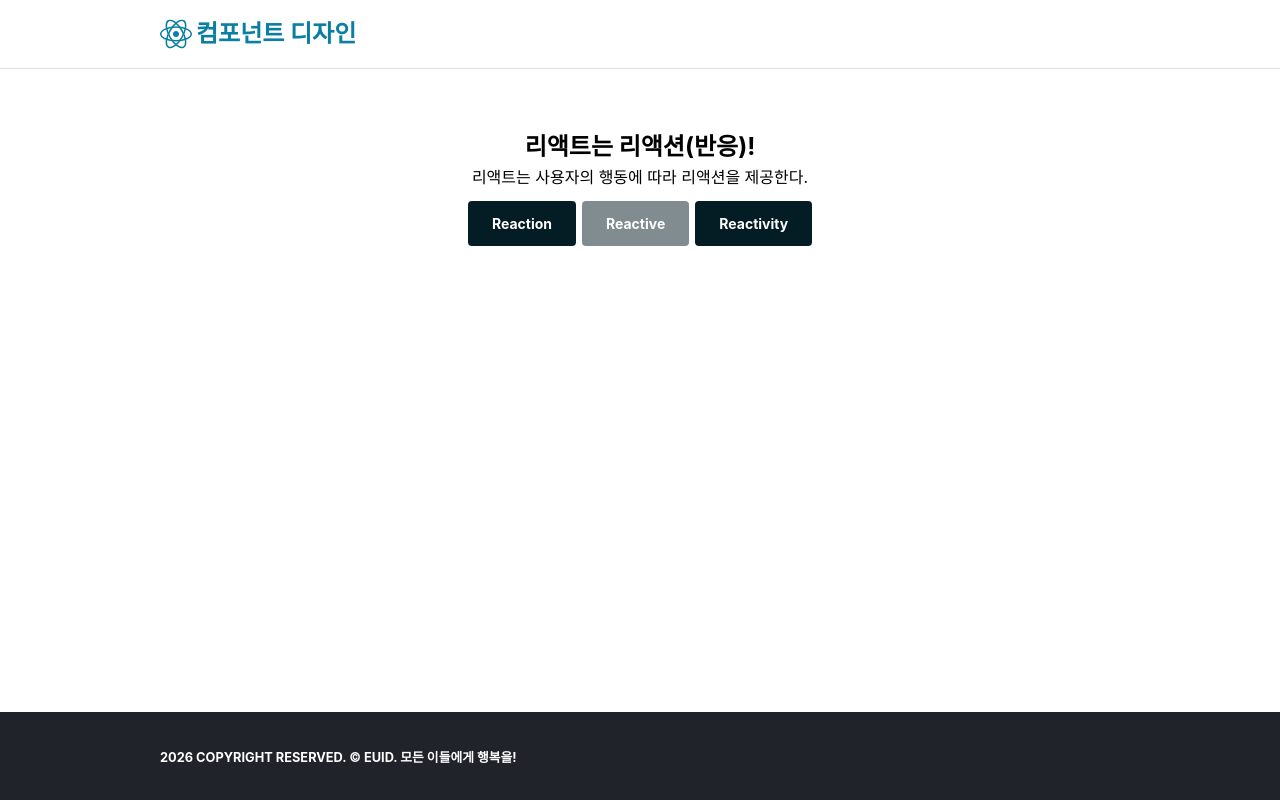
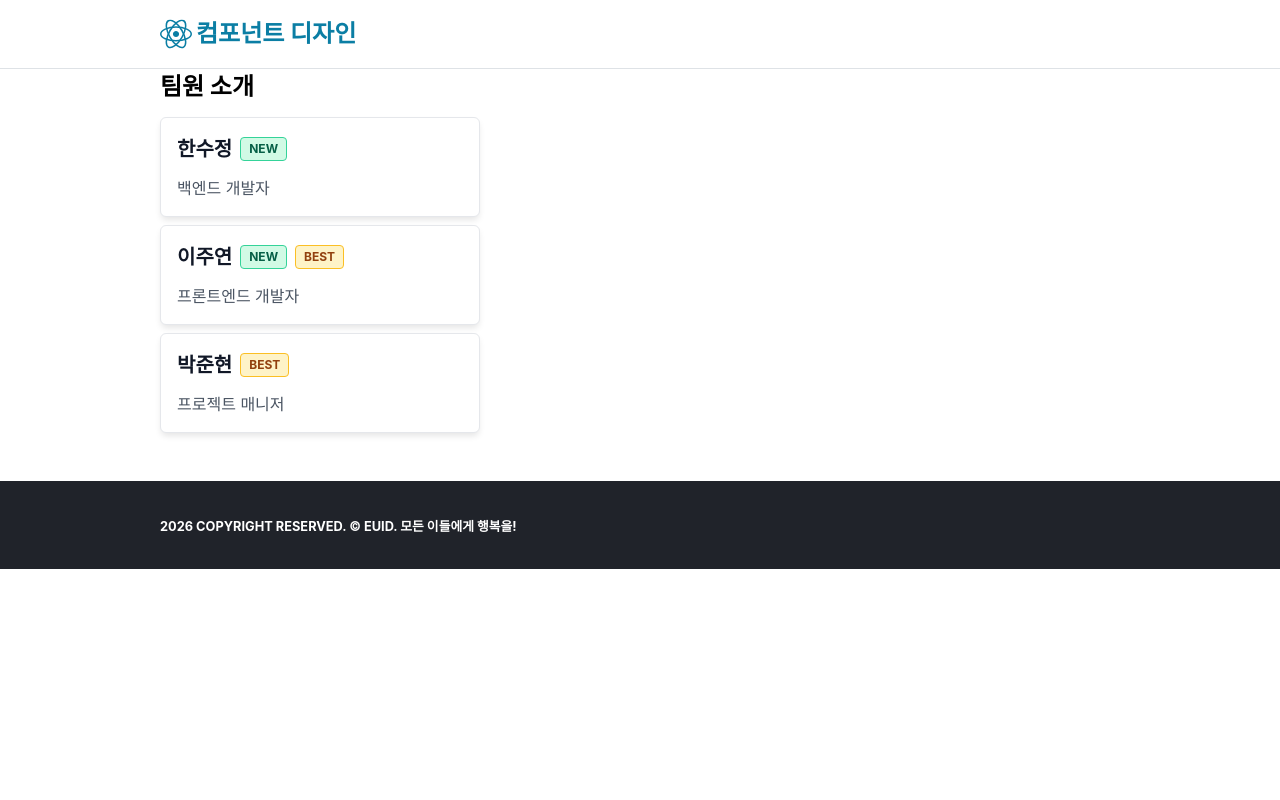
Before and after one commit to jyeonleee/likelion-16th-react, a React (Vite) app in the folder learning-react/02-State-이벤트-핸들링/: page / in a window 1280 px wide. Built offline with nearby package versions, Linux system fonts and the light colour scheme.

Commit message:
learn. 조건부 렌더링 - ConditionalRendering - ProfileCard - JSX 내부에 표현식 사용 - 함수 몸체 안에서 조건문 사용

```diff
--- a/learning-react/02-State-이벤트-핸들링/src/app/index.tsx
+++ b/learning-react/02-State-이벤트-핸들링/src/app/index.tsx
@@ -1,12 +1,7 @@
-// import Header from '@/components/Header'
-// import Footer from '@/components/Footer'
-// import Image from '@/components/Image'
-// import Section from '@/components/Section'
-// import Button from '@/components/Button'
+import { Footer, Header, Image, Wrapper } from "@/components";
+import { ConditionalRendering } from "@/learns";
+import S from "./style.module.css";
 
-import { Header, Footer, Image, Section, Button } from '@/components'
-
-import S from './style.module.css'
 
 export default function App() {
   return (
@@ -18,23 +13,13 @@
         </h2>
       </Header>
 
-      <Section title="리액트는 리액션(반응)!" isShowTitle>
-        <p>리액트는 사용자의 행동에 따라 리액션을 제공한다.</p>
-        <div
-          lang="en"
-          style={{ display: 'flex', gap: 6, marginBlockStart: 12 }}
-        >
-          <Button onNoti={() => alert('리액션!')}>Reaction</Button>
-          <Button onNoti={() => alert('리액티브!')} isDisabled>
-            Reactive
-          </Button>
-          <Button onNoti={() => alert('리액티비티!')}>Reactivity</Button>
-        </div>
-      </Section>
+      <Wrapper>
+        <ConditionalRendering />
+      </Wrapper>
 
-      <div data-placeholder />
+      {/* <div data-placeholder /> */}
 
-      <Footer slogan={'모든 이들에게 행복을!'} />
+      <Footer slogan={"모든 이들에게 행복을!"} />
     </div>
-  )
+  );
 }
--- a/learning-react/02-State-이벤트-핸들링/src/components/index.ts
+++ b/learning-react/02-State-이벤트-핸들링/src/components/index.ts
@@ -13,3 +13,4 @@
 export { default as Header } from './Header'
 export { default as Image } from './Image'
 export { default as Section } from './Section'
+export { default as Wrapper } from './Wrapper'
--- a/learning-react/02-State-이벤트-핸들링/src/learns/ConditionalRendering/ProfileCard/index.tsx
+++ b/learning-react/02-State-이벤트-핸들링/src/learns/ConditionalRendering/ProfileCard/index.tsx
@@ -8,24 +8,64 @@
  * - isBest
  */
 
-function ProfileCard() {
-  const name = '박종우'
-  const role = '프론트엔드 개발자'
+interface ProfileCardProps {
+  name: string;
+  role: string;
+  isNew?: boolean;
+  isBest?: boolean;
+}
+// function ProfileCard(props: ProfileCardProps) {
+function ProfileCard({ name, role, isNew = false, isBest = false}: ProfileCardProps) {
+  // 조건문은 함수 몸체(body) 안에서 사용
+  let newBadge = null
+  if (isNew) {
+    newBadge = (
+      <span className={`${S.badge} ${S.badgeNew}`} aria-label="신규 입사자">
+        NEW
+      </span>
+    );
+  }
 
+  let bestBedge = null;
+  if (isBest) {
+    bestBedge = (
+      <span className={`${S.badge} ${S.badgeBest}`} aria-label="우수 사원">
+        BEST
+      </span>
+    );
+  }
+
+  // JSX 내부에서는 문을 사용할 수 없다.
   return (
     <article className={S.card}>
       <header className={S.header}>
         <h3 className={S.name}>{name}</h3>
-        <span className={`${S.badge} ${S.badgeNew}`} aria-label="신규 입사자">
-          NEW
-        </span>
-        <span className={`${S.badge} ${S.badgeBest}`} aria-label="우수 사원">
-          BEST
-        </span>
+        {newBadge}
+        {bestBedge}
       </header>
       <p className={S.role}>{role}</p>
     </article>
-  )
+  );
+
+  // return (
+  //   <article className={S.card}>
+  //     <header className={S.header}>
+  //       <h3 className={S.name}>{name}</h3>
+  //       {isNew && (
+  //         <span className={`${S.badge} ${S.badgeNew}`} aria-label="신규 입사자">
+  //           NEW
+  //         </span>
+  //       )}
+
+  //       {isBest && (
+  //         <span className={`${S.badge} ${S.badgeBest}`} aria-label="우수 사원">
+  //           BEST
+  //         </span>
+  //       )}
+  //     </header>
+  //     <p className={S.role}>{role}</p>
+  //   </article>
+  // );
 }
 
 export default ProfileCard
--- a/learning-react/02-State-이벤트-핸들링/src/learns/ConditionalRendering/index.tsx
+++ b/learning-react/02-State-이벤트-핸들링/src/learns/ConditionalRendering/index.tsx
@@ -1,3 +1,4 @@
+import ProfileCard from './ProfileCard';
 import S from './style.module.css'
 
 function ConditionalRendering() {
@@ -13,19 +14,19 @@
       <h2>팀원 소개</h2>
       <ul className={S.profileList}>
         <li>
-          <div data-placeholder />
+          <ProfileCard name="한수정" role="백엔드 개발자" isNew />
         </li>
 
         <li>
-          <div data-placeholder />
+          <ProfileCard name="이주연" role="프론트엔드 개발자" isNew isBest />
         </li>
 
         <li>
-          <div data-placeholder />
+          <ProfileCard name="박준현" role="프로젝트 매니저" isBest />
         </li>
       </ul>
     </div>
-  )
+  );
 }
 
 export default ConditionalRendering
--- a/learning-react/02-State-이벤트-핸들링/src/learns/index.ts
+++ b/learning-react/02-State-이벤트-핸들링/src/learns/index.ts
@@ -3,6 +3,8 @@
 // ---------------------------
 
 // 1. 조건부 렌더링 : learn/ConditionalRendering
+export { default as ConditionalRendering } from './ConditionalRendering'
+
 // 2. State 기초 : learn/ComponentState
 // 3. 이벤트 핸들링 : learn/EventHandling
 // 4. State 업데이트 : learn/UpdateState
```
